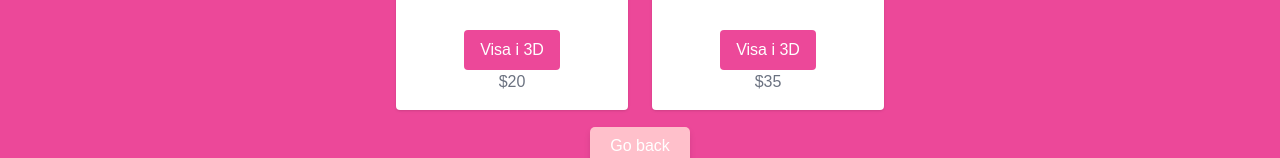
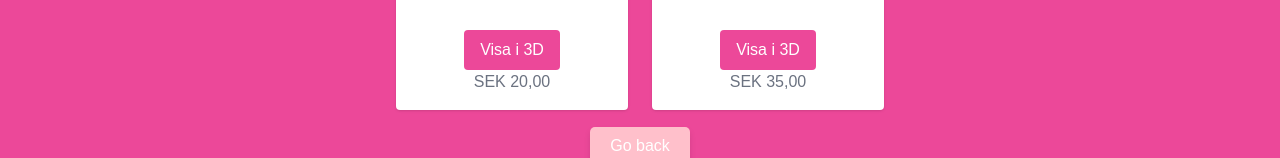
Before and after one commit to himadri-mohan/miss-merch, a Next.js app: page /products in a window 1280 px wide. Shown: the part 358-516 px from the top of the page. Built offline with nearby package versions, Linux system fonts and the light colour scheme.

Commit message:
Fix the price

```diff
--- a/app/products/page.tsx
+++ b/app/products/page.tsx
@@ -56,7 +56,7 @@
               <ThreeDViewer modelPath={product.glbUrl} />
             </Modal>
 
-            <p className="text-gray-500">${product.price}</p>
+            <p className="text-gray-500">SEK {product.price},00</p>
           </div>
         ))}
       </div>
```
